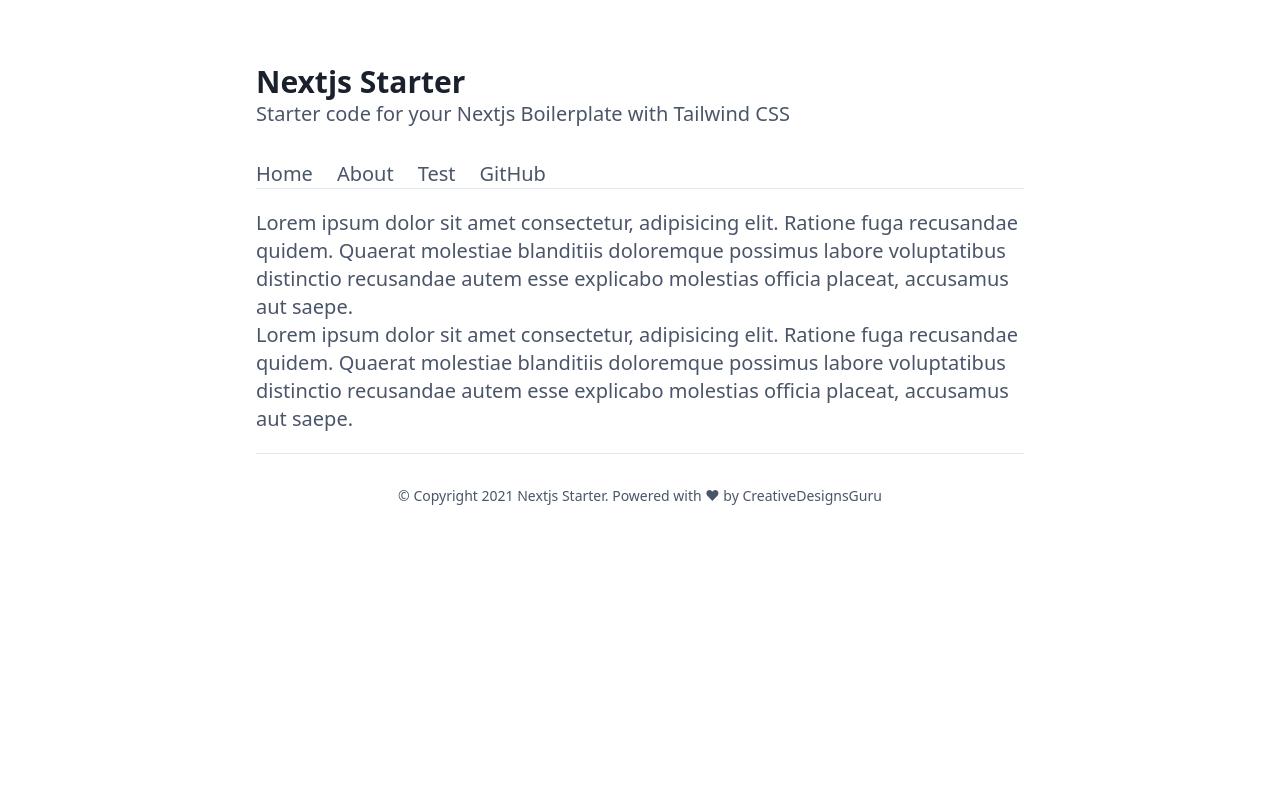
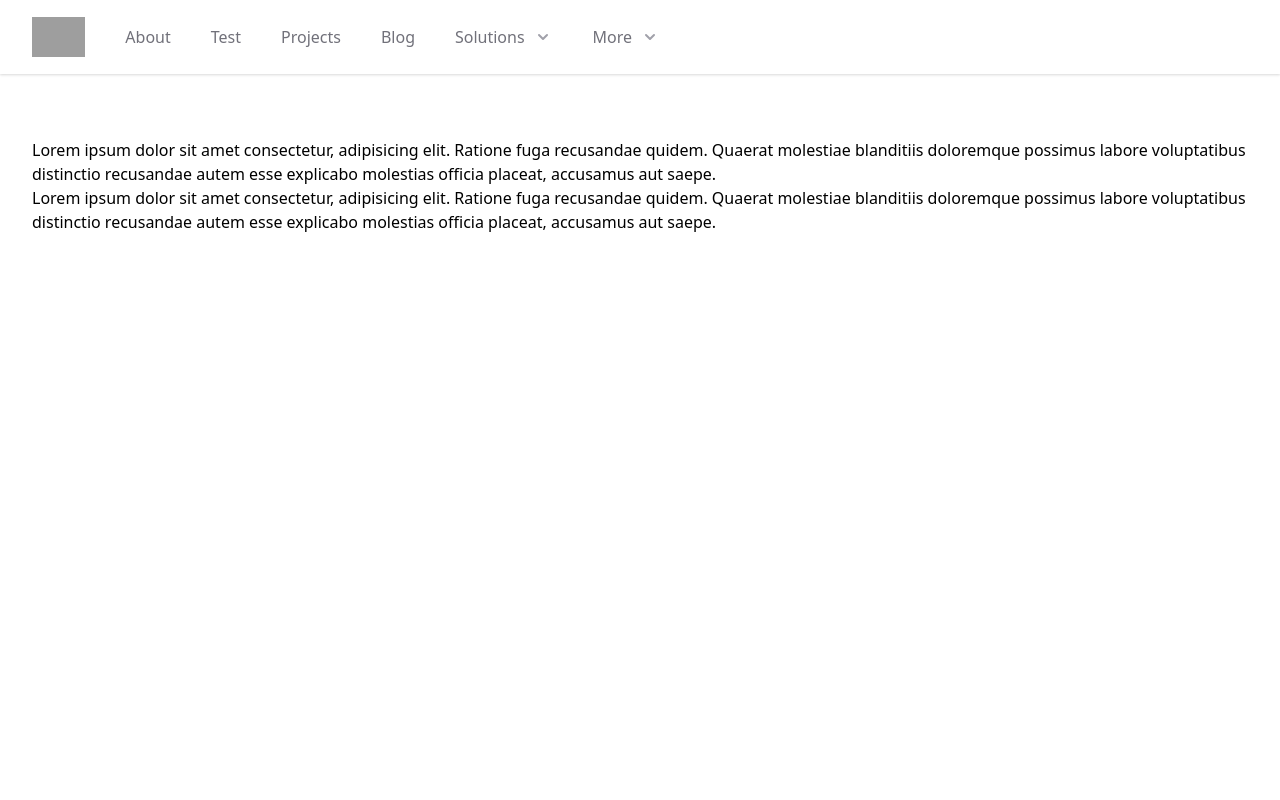
Before and after one commit to ixartz/Next-js-Boilerplate, a Next.js app: page /about in a window 1280 px wide. Shown: the top 800 px of the page. Built offline with nearby package versions, Linux system fonts and the light colour scheme; grey boxes are pictures that could not be loaded.

Commit message:
updated meta architecture

```diff
--- a/src/components/common/Head/Head.tsx
+++ /dev/null
@@ -1,20 +0,0 @@
-/* eslint-disable react/jsx-props-no-spreading */
-
-import { DefaultSeo } from 'next-seo';
-import NextHead from 'next/head';
-
-import config from '@config/seo.json';
-
-const Head = () => {
-  return (
-    <>
-      <DefaultSeo {...config} />
-      <NextHead>
-        <meta name="viewport" content="width=device-width, initial-scale=1" />
-        <link rel="manifest" href="/site.webmanifest" key="site-manifest" />
-      </NextHead>
-    </>
-  );
-};
-
-export default Head;
--- a/src/components/common/Head/index.tsx
+++ /dev/null
@@ -1 +0,0 @@
-export { default } from './Head';
--- a/src/components/common/Layout/Layout.tsx
+++ b/src/components/common/Layout/Layout.tsx
@@ -1,12 +1,18 @@
-import { FC } from 'react';
+import { ReactNode } from 'react';
 
 import { Navbar, Footer } from '@components/common';
 
-const Layout: FC = ({ children }) => {
+type ILayoutProps = {
+  meta: ReactNode;
+  children: ReactNode;
+};
+
+const Layout = (props: ILayoutProps) => {
   return (
-    <div className="">
+    <div className="h-full">
+      {props.meta}
       <Navbar />
-      <main className="fit container mx-auto py-16 px-8">{children}</main>
+      <main className="fit container mx-auto py-16 px-8">{props.children}</main>
       <Footer />
     </div>
   );
--- /dev/null
+++ b/src/components/common/Meta/Meta.tsx
@@ -0,0 +1,66 @@
+import { NextSeo } from 'next-seo';
+import Head from 'next/head';
+import { useRouter } from 'next/router';
+
+import { AppConfig } from '@/utils/AppConfig';
+
+type IMetaProps = {
+  title: string;
+  description: string;
+  canonical?: string;
+};
+
+const Meta = (props: IMetaProps) => {
+  const router = useRouter();
+
+  return (
+    <>
+      <Head>
+        <meta charSet="UTF-8" key="charset" />
+        <meta
+          name="viewport"
+          content="width=device-width,initial-scale=1"
+          key="viewport"
+        />
+        <link
+          rel="apple-touch-icon"
+          href={`${router.basePath}/apple-touch-icon.png`}
+          key="apple"
+        />
+        <link
+          rel="icon"
+          type="image/png"
+          sizes="32x32"
+          href={`${router.basePath}/favicon-32x32.png`}
+          key="icon32"
+        />
+        <link
+          rel="icon"
+          type="image/png"
+          sizes="16x16"
+          href={`${router.basePath}/favicon-16x16.png`}
+          key="icon16"
+        />
+        <link
+          rel="icon"
+          href={`${router.basePath}/favicon.ico`}
+          key="favicon"
+        />
+      </Head>
+      <NextSeo
+        title={props.title}
+        description={props.description}
+        canonical={props.canonical}
+        openGraph={{
+          title: props.title,
+          description: props.description,
+          url: props.canonical,
+          locale: AppConfig.locale,
+          site_name: AppConfig.site_name,
+        }}
+      />
+    </>
+  );
+};
+
+export default Meta;
--- /dev/null
+++ b/src/components/common/Meta/index.tsx
@@ -0,0 +1 @@
+export { default } from './Meta';
--- a/src/components/common/Navbar/Navbar.tsx
+++ b/src/components/common/Navbar/Navbar.tsx
@@ -130,14 +130,14 @@ const Navbar = () => {
                   className="hidden md:flex-1 md:flex md:items-center md:justify-between"
                 >
                   <Popover.Group as="nav" className="flex space-x-10">
-                    <Link href="/gallery">
+                    <Link href="/about">
                       <a className="text-base font-medium text-secondary-500 hover:text-secondary-900">
-                        Gallery
+                        About
                       </a>
                     </Link>
-                    <Link href="/events">
+                    <Link href="/test">
                       <a className="text-base font-medium text-secondary-500 hover:text-secondary-900">
-                        Events
+                        Test
                       </a>
                     </Link>
                     <Link href="/projects">
--- a/src/components/common/index.tsx
+++ b/src/components/common/index.tsx
@@ -1,4 +1,4 @@
 export { default as Footer } from './Footer';
 export { default as Layout } from './Layout';
 export { default as Navbar } from './Navbar';
-export { default as Head } from './Head';
+export { default as Meta } from './Meta';
--- a/src/pages/_app.tsx
+++ b/src/pages/_app.tsx
@@ -1,20 +1,13 @@
 /* eslint-disable react/jsx-props-no-spreading */
-import { FC } from 'react';
 
 import { AppProps } from 'next/app';
 
 import '../styles/main.css';
 
-const Noop: FC = ({ children }) => <>{children}</>;
-
 export default function MyApp({ Component, pageProps }: AppProps) {
-  const Layout = (Component as any).Layout || Noop;
-
   return (
     <>
-      <Layout pageProps={pageProps}>
-        <Component {...pageProps} />
-      </Layout>
+      <Component {...pageProps} />
     </>
   );
 }
--- a/src/pages/about.tsx
+++ b/src/pages/about.tsx
@@ -1,8 +1,7 @@
-import { Meta } from '../layout/Meta';
-import { Main } from '../templates/Main';
+import { Layout, Meta } from '@components/common';
 
 const About = () => (
-  <Main meta={<Meta title="Lorem ipsum" description="Lorem ipsum" />}>
+  <Layout meta={<Meta title="Lorem ipsum" description="Lorem ipsum" />}>
     <p>
       Lorem ipsum dolor sit amet consectetur, adipisicing elit. Ratione fuga
       recusandae quidem. Quaerat molestiae blanditiis doloremque possimus labore
@@ -15,7 +14,7 @@ const About = () => (
       voluptatibus distinctio recusandae autem esse explicabo molestias officia
       placeat, accusamus aut saepe.
     </p>
-  </Main>
+  </Layout>
 );
 
 export default About;
--- a/src/pages/index.tsx
+++ b/src/pages/index.tsx
@@ -1,11 +1,12 @@
+import React from 'react';
+
 import Image from 'next/image';
 
-import { Meta } from '../layout/Meta';
-import { Main } from '../templates/Main';
+import { Meta, Layout } from '@components/common';
 
 const Index = () => {
   return (
-    <Main
+    <Layout
       meta={
         <Meta
           title="Next.js Boilerplate Presentation"
@@ -179,7 +180,7 @@ const Index = () => {
         </a>{' '}
         on our website to support this project.
       </p>
-    </Main>
+    </Layout>
   );
 };
 
--- a/src/pages/test.tsx
+++ b/src/pages/test.tsx
@@ -1,9 +1,7 @@
-import React from 'react';
+import { Layout, Meta } from '@components/common';
 
-import { Layout } from '@components/common';
-
-export default function About() {
-  return (
+const Test = () => (
+  <Layout meta={<Meta title="Test" description="Lorem ipsum" />}>
     <div className="bg-white">
       <div className="max-w-7xl mx-auto py-16 px-4 sm:py-24 sm:px-6 lg:px-8">
         <div className="text-center">
@@ -20,7 +18,7 @@ export default function About() {
         </div>
       </div>
     </div>
-  );
-}
+  </Layout>
+);
 
-About.Layout = Layout;
+export default Test;
--- a/src/styles/main.css
+++ b/src/styles/main.css
@@ -2,4 +2,9 @@
 
 @tailwind components;
 
+.fit {
+  min-height: calc(100vh - 74px);
+}
+
+
 @tailwind utilities;
```
